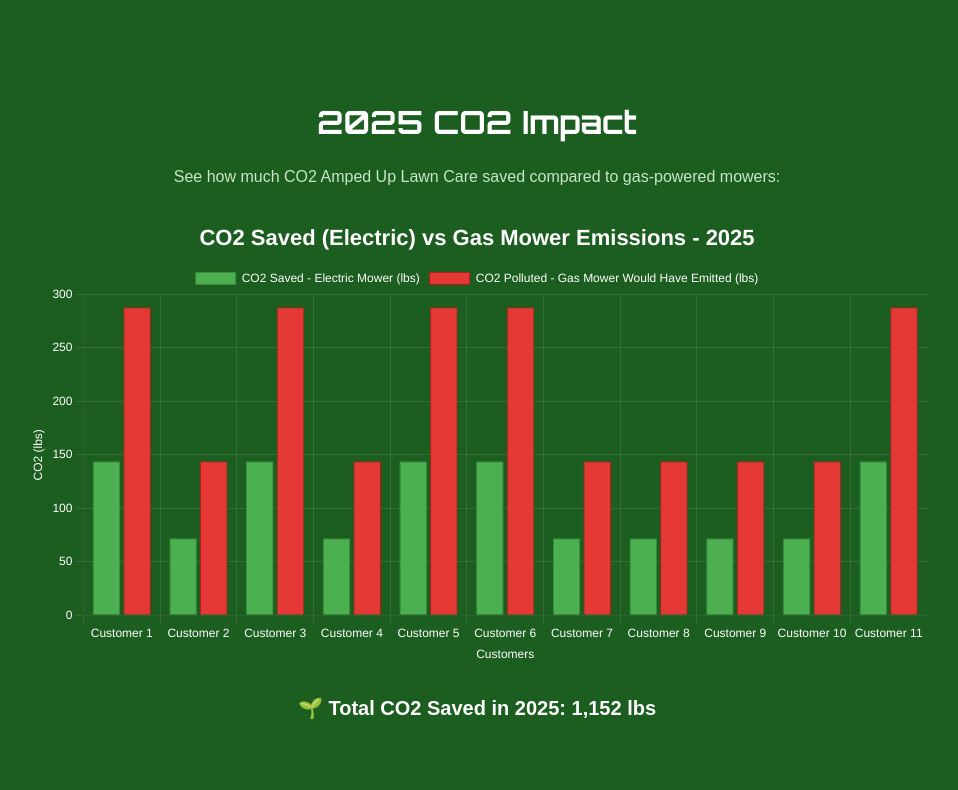
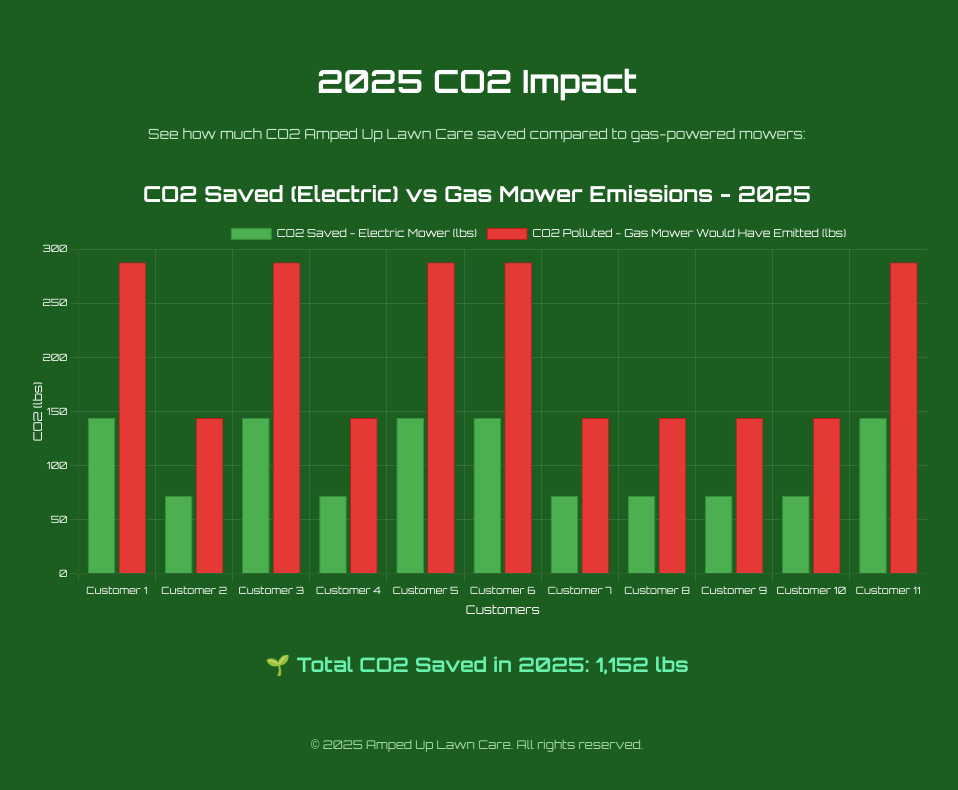
Before and after one commit to Hunt3r1997/lawn_website_project, a React (Create React App) app: page /co2 in a window 1280 px wide. Shown: the top 790 px of the page, without its empty margins (163-1121 px from the left). Built offline with nearby package versions, Linux system fonts and the light colour scheme.

Commit message:
Change font family to 'Orbitron' in CO2 component
Updated font settings for various elements to use 'Orbitron' family.

```diff
--- a/src/components/CO2.js
+++ b/src/components/CO2.js
@@ -40,9 +40,11 @@ function CO2() {
         display: true,
         text: 'CO2 Saved (Electric) vs Gas Mower Emissions - 2025',
         color: '#ffffff',
-        font: { size: 22 },
+        font: { size: 22, family: 'Orbitron' },
       },
       tooltip: {
+        bodyFont: { family: 'Orbitron' },
+        titleFont: { family: 'Orbitron' },
         callbacks: {
           label: function (tooltipItem) {
             return `${tooltipItem.dataset.label}: ${tooltipItem.raw} lbs`;
@@ -52,19 +54,20 @@ function CO2() {
       legend: {
         position: 'top',
         labels: {
-          color: '#ffffff', // White legend text
+          color: '#ffffff',
+          font: { family: 'Orbitron', size: 11 },
         },
       },
     },
     scales: {
       x: {
-        title: { display: true, text: 'Customers', color: '#ffffff' },
-        ticks: { color: '#ffffff' },
+        title: { display: true, text: 'Customers', color: '#ffffff', font: { family: 'Orbitron' } },
+        ticks: { color: '#ffffff', font: { family: 'Orbitron', size: 10 } },
         grid: { color: 'rgba(255,255,255,0.1)' },
       },
       y: {
-        title: { display: true, text: 'CO2 (lbs)', color: '#ffffff' },
-        ticks: { color: '#ffffff' },
+        title: { display: true, text: 'CO2 (lbs)', color: '#ffffff', font: { family: 'Orbitron' } },
+        ticks: { color: '#ffffff', font: { family: 'Orbitron', size: 10 } },
         grid: { color: 'rgba(255,255,255,0.1)' },
         beginAtZero: true,
       },
@@ -77,29 +80,33 @@ function CO2() {
   return (
     <div
       style={{
-        minHeight: '100vh',        // Full screen height
+        minHeight: '100vh',
         width: '100%',
-        backgroundColor: '#1b5e20', // Dark green background
+        backgroundColor: '#1b5e20',
         display: 'flex',
         flexDirection: 'column',
         justifyContent: 'center',
         alignItems: 'center',
         padding: '40px 20px',
         boxSizing: 'border-box',
+        fontFamily: 'Orbitron, sans-serif',
       }}
     >
       <h1 style={{ fontFamily: 'Orbitron, sans-serif', color: '#ffffff', marginBottom: '10px' }}>
         2025 CO2 Impact
       </h1>
-      <p style={{ color: '#c8e6c9', marginBottom: '30px' }}>
+      <p style={{ color: '#c8e6c9', marginBottom: '30px', fontFamily: 'Orbitron, sans-serif', fontSize: '14px' }}>
         See how much CO2 Amped Up Lawn Care saved compared to gas-powered mowers:
       </p>
       <div style={{ width: '100%', maxWidth: '900px' }}>
         <Bar data={data} options={options} />
       </div>
-      <div style={{ marginTop: '30px', fontSize: '20px', fontWeight: 'bold', color: '#ffffff' }}>
+      <div style={{ marginTop: '30px', fontSize: '20px', fontWeight: 'bold', color: '#69f0ae', fontFamily: 'Orbitron, sans-serif' }}>
         🌱 Total CO2 Saved in 2025: 1,152 lbs
       </div>
+      <footer style={{ marginTop: '40px', fontSize: '12px', color: '#a5d6a7', fontFamily: 'Orbitron, sans-serif' }}>
+        © 2025 Amped Up Lawn Care. All rights reserved.
+      </footer>
     </div>
   );
 }
```
